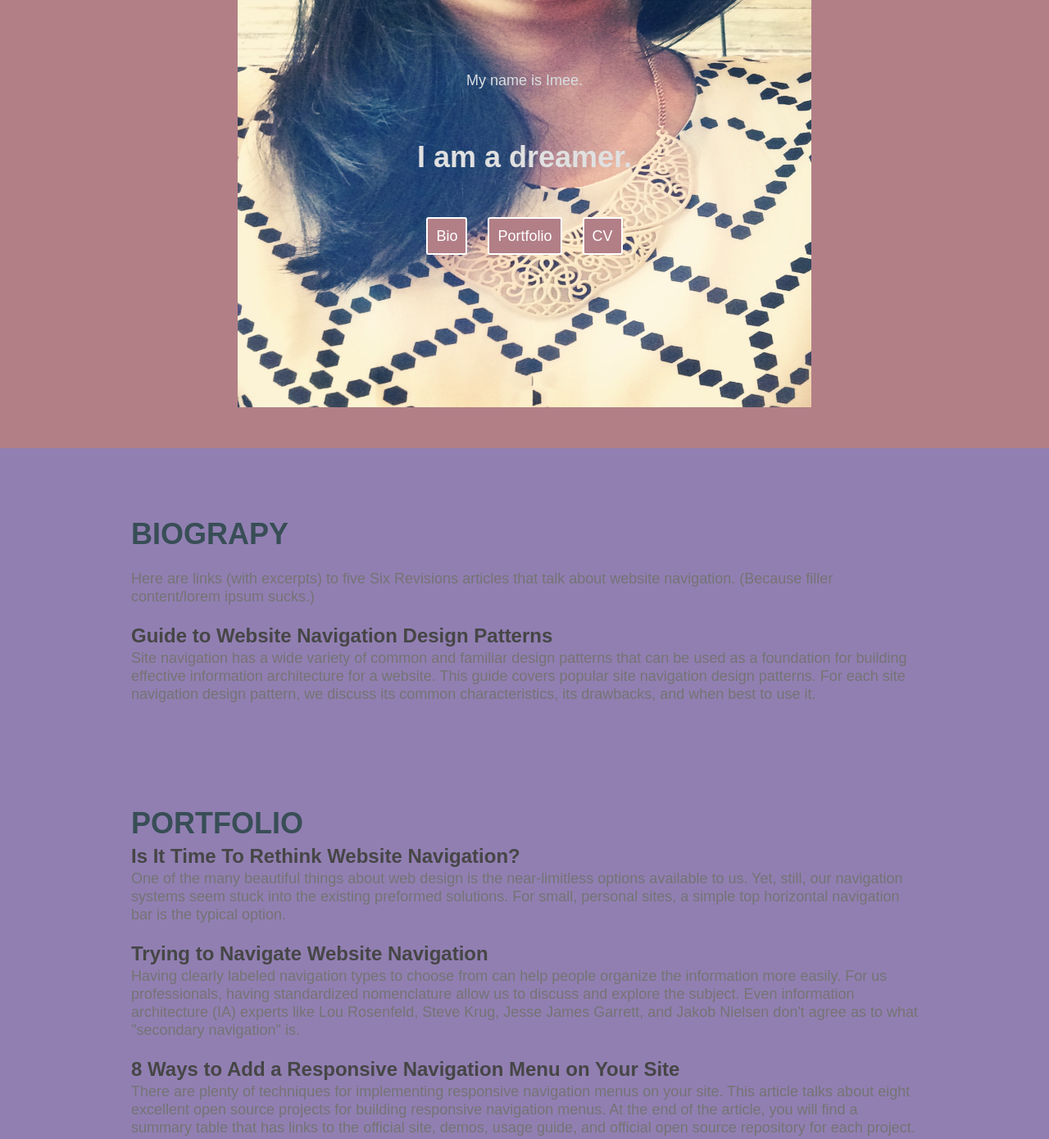
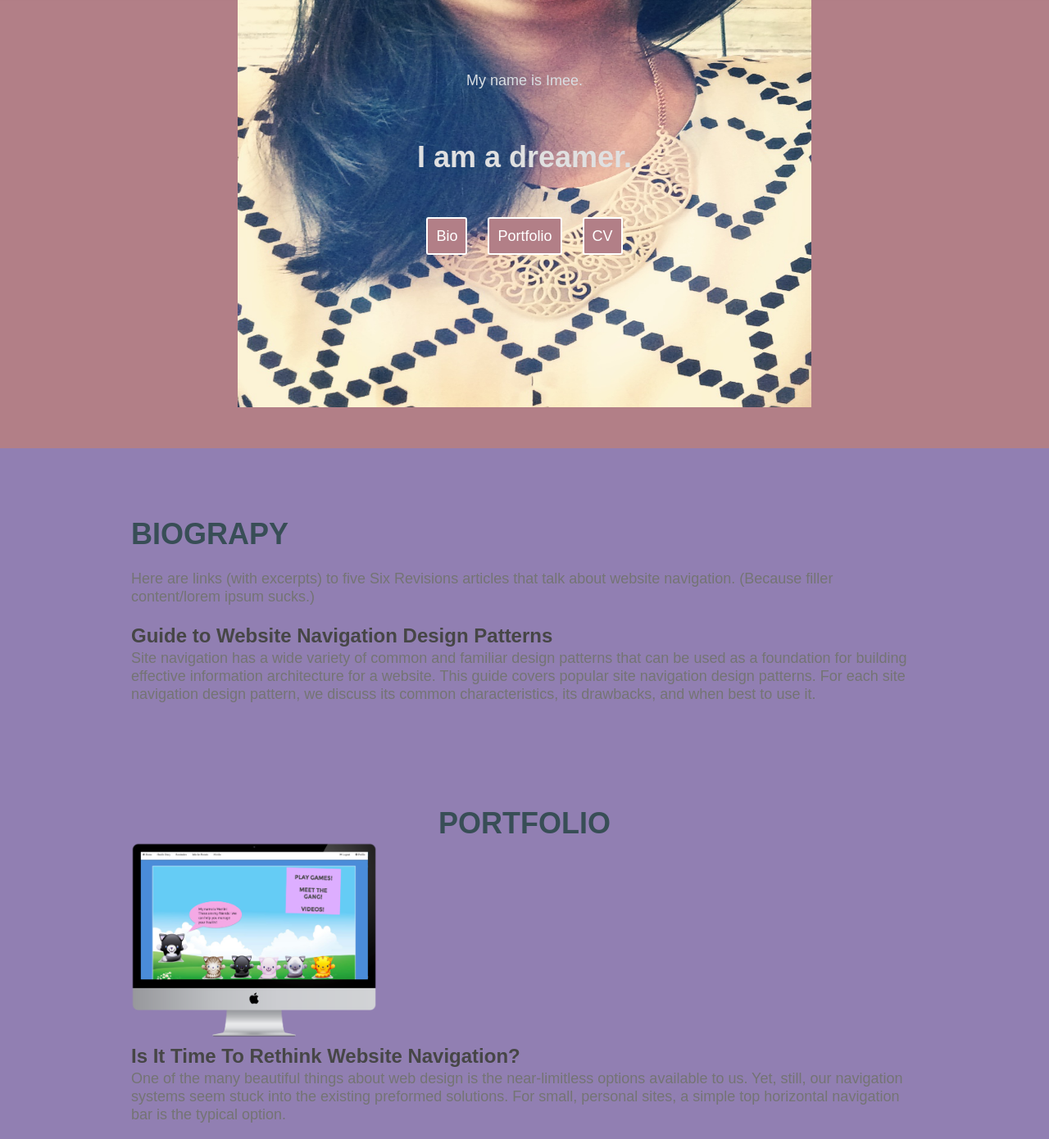
Before and after one commit to imee12/imee12.github.io, a website: page index.html in a window 1280 px wide. Shown: the part 53-1443 px from the top of the page at 82% size. Drawn offline with Linux system fonts and the light colour scheme.

Commit message:
examples

```diff
--- a/index.html
+++ b/index.html
@@ -25,7 +25,7 @@
     <div class="description">
     <!--   <img src="images/bwpdress.jpg" alt="">  -->
 
-    <p class="summary">My name is Imee.</p>
+    <p class="summary">My name is <span class="imee">Imee</span>.</p>
     <h1>I am <span id="tip"></span> </h1>
     <a  class="button" href="#bio">Bio</a>
     <a class="button" href="#portfolio">Portfolio</a>
@@ -43,9 +43,12 @@
   <br>
   <div id="portfolio"> <br>
     <h1>Portfolio</h1>
+    <img src="images/imamh.png" width="300px" alt="">
     <h2><a href="//sixrevisions.com/user-interface/is-it-time-to-rethink-website-navigation/">Is It Time To Rethink Website Navigation?</a></h2>
     <p>One of the many beautiful things about web design is the near-limitless options available to us. Yet, still, our navigation systems seem stuck into the existing preformed solutions. For small, personal sites, a simple top horizontal navigation bar is the typical option.</p>
     <h2><a href="//sixrevisions.com/web-standards/trying-navigate-website-navigation/">Trying to Navigate Website Navigation</a></h2>
+    <br>
+    <img src="images/spoutphone.png" width="200px" alt="">
     <p>Having clearly labeled navigation types to choose from can help people organize the information more easily. For us professionals, having standardized nomenclature allow us to discuss and explore the subject.  Even information architecture (IA) experts like Lou Rosenfeld, Steve Krug, Jesse James Garrett, and Jakob Nielsen don't agree as to what "secondary navigation" is.</p>
     <h2><a href="//sixrevisions.com/user-interface/responsive-menus/">8 Ways to Add a Responsive Navigation Menu on Your Site</a></h2>
     <p>There are plenty of techniques for implementing responsive navigation menus on your site. This article talks about eight excellent open source projects for building responsive navigation menus. At the end of the article, you will find a summary table that has links to the official site, demos, usage guide, and official open source repository for each project.</p>
--- a/styles.css
+++ b/styles.css
@@ -235,3 +235,11 @@ body {
   color: #ffffff;
   background-color: rgba(70, 70, 70, 0.9);
 }
+
+.imee {
+  font-family: Helvetica;
+}
+
+#portfolio h1 {
+  text-align: center;
+}
```
Also changed, not shown: images/MHland.png (added), images/imac.png (added), images/imamh.png (added), images/spoutchs.png (added), images/spoutphone.png (added).
